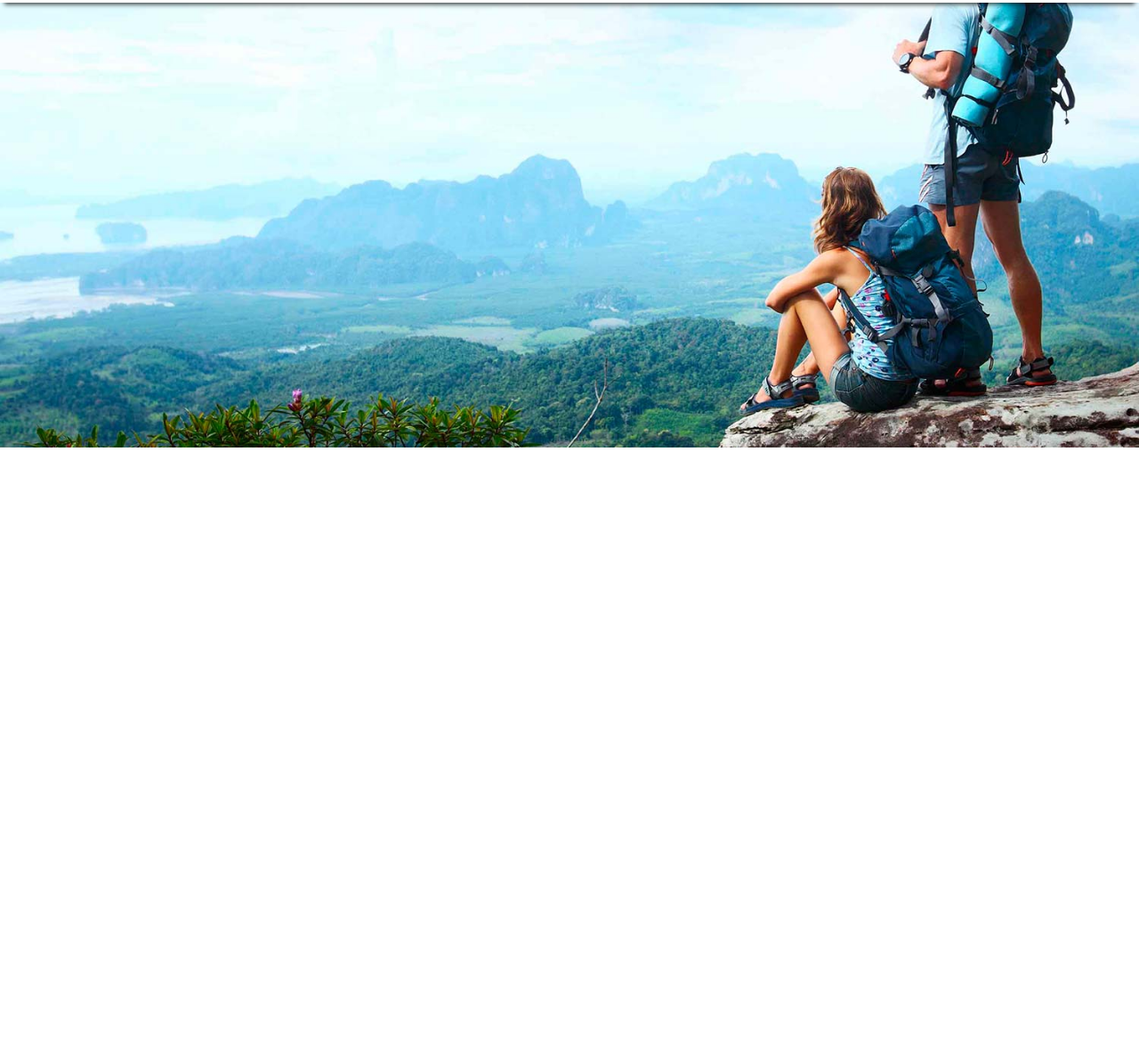
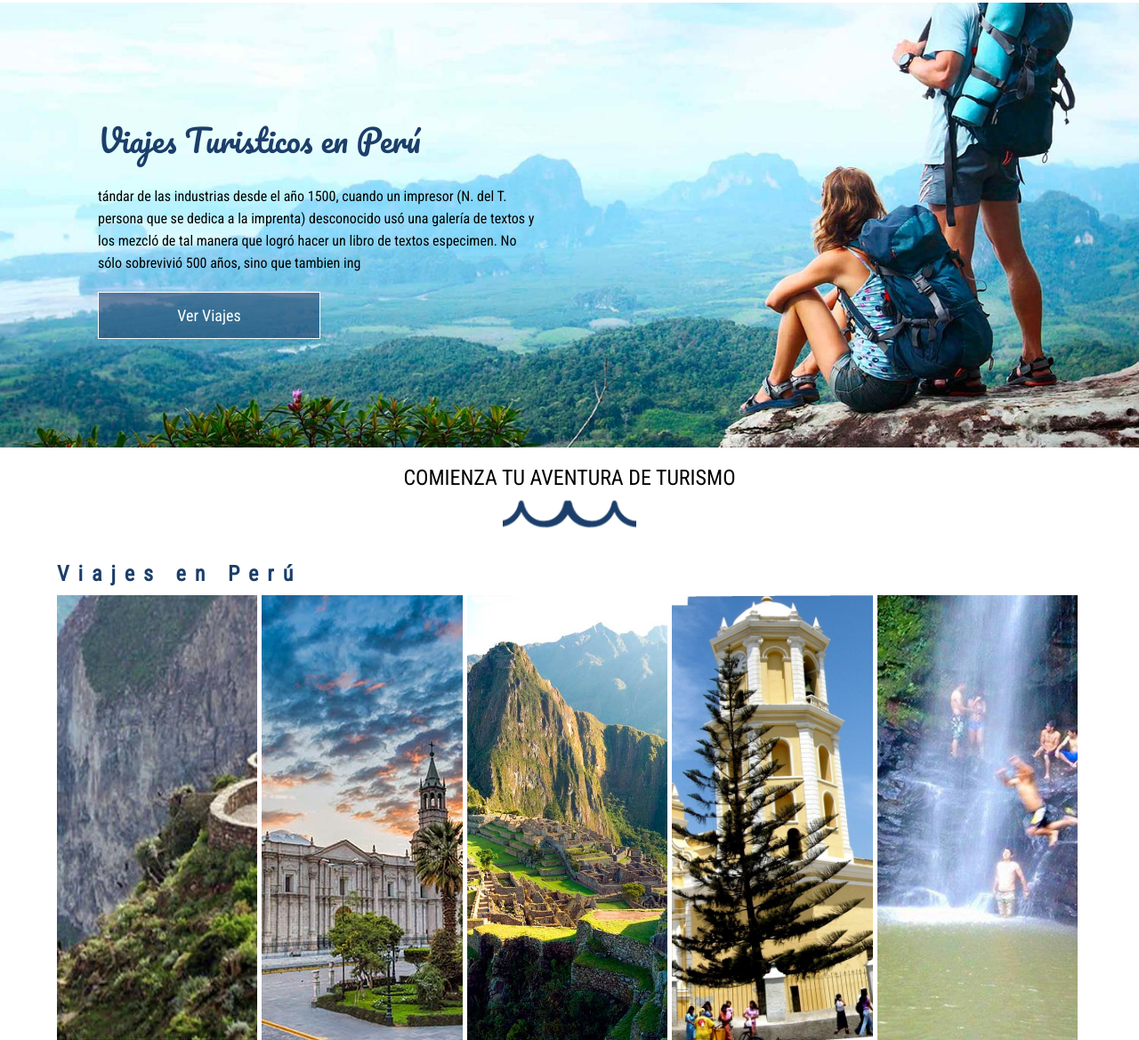
Before and after one commit to lenny290413/lineasperutravel, a plain HTML site: page index.html in a window 1280 px wide. Shown: the part 97-1266 px from the top of the page at 89% size. Before the commit the page ends 800 px from the top, so only its background shows below. Drawn offline with nearby package versions, Linux system fonts and the light colour scheme; some icons are missing.

Commit message:
segunda seccion ya hecha

```diff
--- a/index.html
+++ b/index.html
@@ -6,9 +6,10 @@
     <meta http-equiv="content-type" content="text/html; charset=UTF-8"/>
     <meta name="description" content=""/>
     <meta name="keywords" content=""/>
-    <link rel="stylesheet" href="https://fonts.googleapis.com/css?family=Roboto+Condensed"/>
+    <link rel="stylesheet" href="https://fonts.googleapis.com/css?family=Pacifico|Roboto+Condensed"/>
     <link rel="stylesheet" href="https://file.myfontastic.com/CqZpKd8JMG88nNBvqfFHMi/icons.css"/>
     <link rel="stylesheet" href="css/menu.css"/>
+    <link rel="stylesheet" href="css/estilos.css"/>
     <link rel="stylesheet" href="css/slider.css"/>
     <script src="https://code.jquery.com/jquery-1.11.3.min.js"></script>
   </head>
@@ -32,7 +33,43 @@
     </nav>
   </header>
   <body>
-    <div class="banner"><img src="imagenes/slider/banner1.jpg"/></div>
+    <div class="banner"><img src="imagenes/slider/banner1.jpg"/>
+      <div class="banner-informacion">
+        <h1>Viajes Turisticos en Perú</h1>
+        <p>tándar de las industrias desde el año 1500, cuando un impresor (N. del T. persona que se dedica a la imprenta) desconocido usó una galería de textos y los mezcló de tal manera que logró hacer un libro de textos especimen. No sólo sobrevivió 500 años, sino que tambien ing</p><a href="#">Ver Viajes</a>
+      </div>
+    </div><span class="titulo-contenedor">
+      <h2 class="titulo">COMIENZA TU AVENTURA DE TURISMO</h2><img src="imagenes/orla-titulos.png"/></span>
+    <div class="peru entero">
+      <div class="medio">
+        <h2 class="subtitulo">Viajes en Perú</h2>
+        <div class="peru_items"><img src="imagenes/peru/ica.jpg"/>
+          <div class="contenido-paquete">
+            <h2 class="titulo-paquete">Viajes a  Ica</h2><a class="boton-paquete" href="">Más informacion</a>
+          </div>
+        </div>
+        <div class="peru_items"><img src="imagenes/peru/arequipa.jpg"/>
+          <div class="contenido-paquete">
+            <h2 class="titulo-paquete">Viajes a  Arequipa</h2><a class="boton-paquete" href="">Más informacion</a>
+          </div>
+        </div>
+        <div class="peru_items"><img src="imagenes/peru/cuzco.jpg"/>
+          <div class="contenido-paquete">
+            <h2 class="titulo-paquete">Viajes a  Cuzco</h2><a class="boton-paquete" href="">Más informacion</a>
+          </div>
+        </div>
+        <div class="peru_items"><img src="imagenes/peru/lambayeque.jpg"/>
+          <div class="contenido-paquete">
+            <h2 class="titulo-paquete">Viajes a  Lambayeque</h2><a class="boton-paquete" href="">Más informacion</a>
+          </div>
+        </div>
+        <div class="peru_items"><img src="imagenes/peru/tarapoto.jpg"/>
+          <div class="contenido-paquete">
+            <h2 class="titulo-paquete">Viajes a  Tarapoto</h2><a class="boton-paquete" href="">Más informacion</a>
+          </div>
+        </div>
+      </div>
+    </div>
     <script src="js/menu.js"></script>
   </body>
   <footer></footer>
--- /dev/null
+++ b/sass/estilos.scss
@@ -0,0 +1,117 @@
+@import "lg_grid";
+.peru {
+    .medio {
+        display: flex;
+        flex-wrap: wrap;
+    }
+}
+.subtitulo{
+    flex-wrap: wrap;
+    width: 100%;
+    font-family: $fuente_titulo;
+    color: $color-primario;
+    font-weight: bolder;
+    margin-bottom: 10px;
+    letter-spacing: 10px;
+}
+.peru_items {
+    width: 19%;
+    height: 500px;
+    margin-right: 5px;
+    flex: auto;
+    position: relative;
+    overflow: hidden;
+    img {
+        width: 100%;
+        height: 100%;
+        object-fit: cover;
+        display: block;
+    }
+    &::after {
+        z-index: 50;
+        content: "";
+        position: absolute;
+        width: 100%;
+        padding-bottom: 100%;
+        border-radius: 50%;
+        top: 100%;
+        left: -50%;
+        background: linear-gradient(45deg, rgba(0, 94, 255, 0.5) 0%, rgba(209, 142, 242, 0.5) 73%, rgba(209, 142, 242, 0.5) 100%);
+        transform: scale(0.1);
+        transition: transform .8s;
+    }
+    &:hover:after {
+        transform: scale(10);
+    }
+}
+
+.contenido-paquete {
+    position: absolute;
+    top: 0;
+    left: 0;
+    z-index: 999;
+    @include display;
+    flex-direction: column;
+    width: 100%;
+    height: 100%;
+    cursor: pointer;
+    .titulo-paquete {
+        font-family: $fuente_corrida;
+        text-align: center;
+        color: white;
+        font-size: 35px;
+        transform: translateX(-200%);
+        transition: transform .5s;
+        font-weight: lighter;
+    }
+    .boton-paquete {
+        margin: 10px;
+        border-radius: 20px;
+        border: 1px solid white;
+        background: rgba($color-primario, .4);
+        padding: 10px 20px;
+        color: white;
+        font-family: $fuente_titulo;
+        transform: translateX(200%);
+        transition: transform .5s;
+    }
+    &:hover .titulo-paquete {
+        transform: translateX(0%);
+    }
+    &:hover .boton-paquete {
+        transform: translateX(0%);
+    }
+}
+
+@media screen and (max-width:768px) {
+    .peru_items {
+        width: 30%;
+        height: 350px;
+        &:nth-child(5) {
+            margin-top: 5px;
+        }
+        &:last-child {
+            margin-top: 5px;
+        }
+    }
+    .contenido-paquete {
+        .titulo-paquete {
+            font-size: 22px;
+        }
+        .boton-paquete{
+            font-size: 12px;
+        }
+    }
+}
+
+@media screen and (max-width:500px) {
+     .peru_items {
+        width:100%;
+         object-position: center;
+         height: 150px;
+         margin-top: 5px;
+        }
+    .subtitulo{
+        text-align: center;
+    }
+}
--- a/sass/lg_grid.scss
+++ b/sass/lg_grid.scss
@@ -1,4 +1,5 @@
 $fuente_titulo: 'Roboto Condensed', sans-serif;
+$fuente_corrida: 'Pacifico', cursive;
 $color-primario:#1B3E6A;
 @mixin display{
     display: flex;
--- a/sass/menu.scss
+++ b/sass/menu.scss
@@ -4,7 +4,9 @@
     padding: 0;
     box-sizing: border-box;
 }
-
+h1,h2,h3,h4,h5{
+    font-weight: normal;
+}
 li {
     list-style: none;
 }
@@ -21,6 +23,19 @@ a {
 
 .medio {
     width: 90%;
+}
+.titulo-contenedor{
+    @include display;
+    flex-direction: column;
+    margin: 20px 0;
+    .titulo{
+        font-family: $fuente_titulo;
+        width: 100%;
+        text-align: center;
+    }
+    img{
+        width: 150px;
+    }
 }
 
 header {
--- a/sass/slider.scss
+++ b/sass/slider.scss
@@ -3,6 +3,7 @@
     background: red;
     width: 100%;
     height: 500px;
+    position: relative;
     img{
         width: 100%;
         height: 100%;
@@ -10,3 +11,61 @@
         object-position: bottom;
     }
 }
+
+.banner-informacion{
+    position: absolute;
+    top: 0;
+    left: 100px;
+    display: flex;
+    justify-content: center;
+    flex-direction: column;
+    height: 100%;
+    width: 40%;
+    h1{
+        font-family: $fuente_corrida;
+        color: $color-primario;
+        font-size: 35px;
+        margin: 10px;
+    }
+    p{
+        font-size: 16px;
+        margin: 10px;
+        line-height: 25px;
+        font-family: $fuente_titulo;
+    }
+    a{
+        padding: 15px 5px;
+        border: 1px solid white;
+        margin: 10px;
+        width: 250px;
+        @include display;
+        background: rgba($color-primario,.6);
+        color: white;
+        font-family: $fuente_titulo;
+        font-size: 18px;
+    }
+}
+
+@media screen and (max-width:1000px){
+    .banner-informacion{
+        left: 20px;
+        h1{
+            font-size:25px;
+        }
+        p{
+            font-size: 14px;
+        }
+        a{
+            padding: 10px 10px;
+            width: 150px;
+        }
+    }
+}
+
+
+
+@media screen and (max-width:700px){
+    .banner-informacion{
+        width: 90%;
+    }
+}
```
Also changed, not shown: css/estilos.css (added), css/menu.css, css/slider.css, imagenes/orla-titulos.png (added), imagenes/peru/arequipa.jpg (added), imagenes/peru/cuzco.jpg (added), imagenes/peru/ica.jpg (added), imagenes/peru/lambayeque.jpg (added), imagenes/peru/tarapoto.jpg (added), 5 other files.
